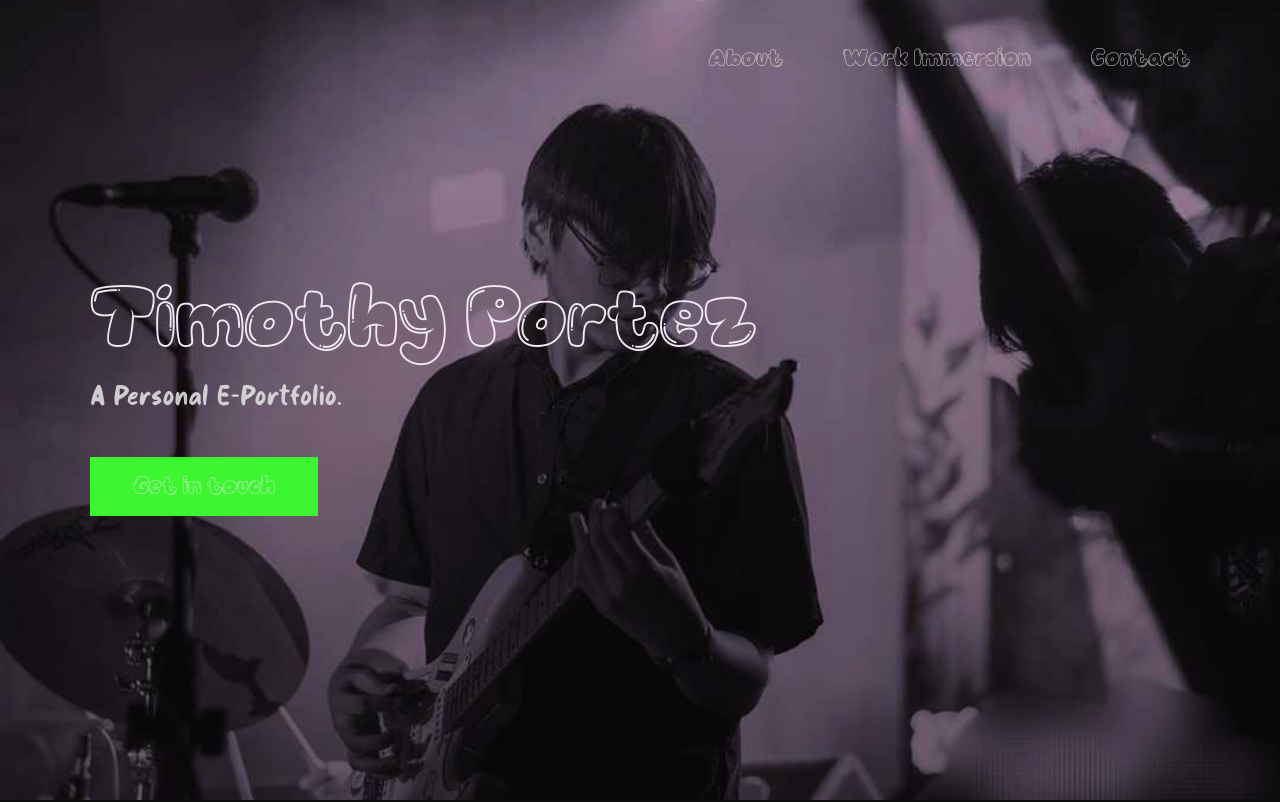
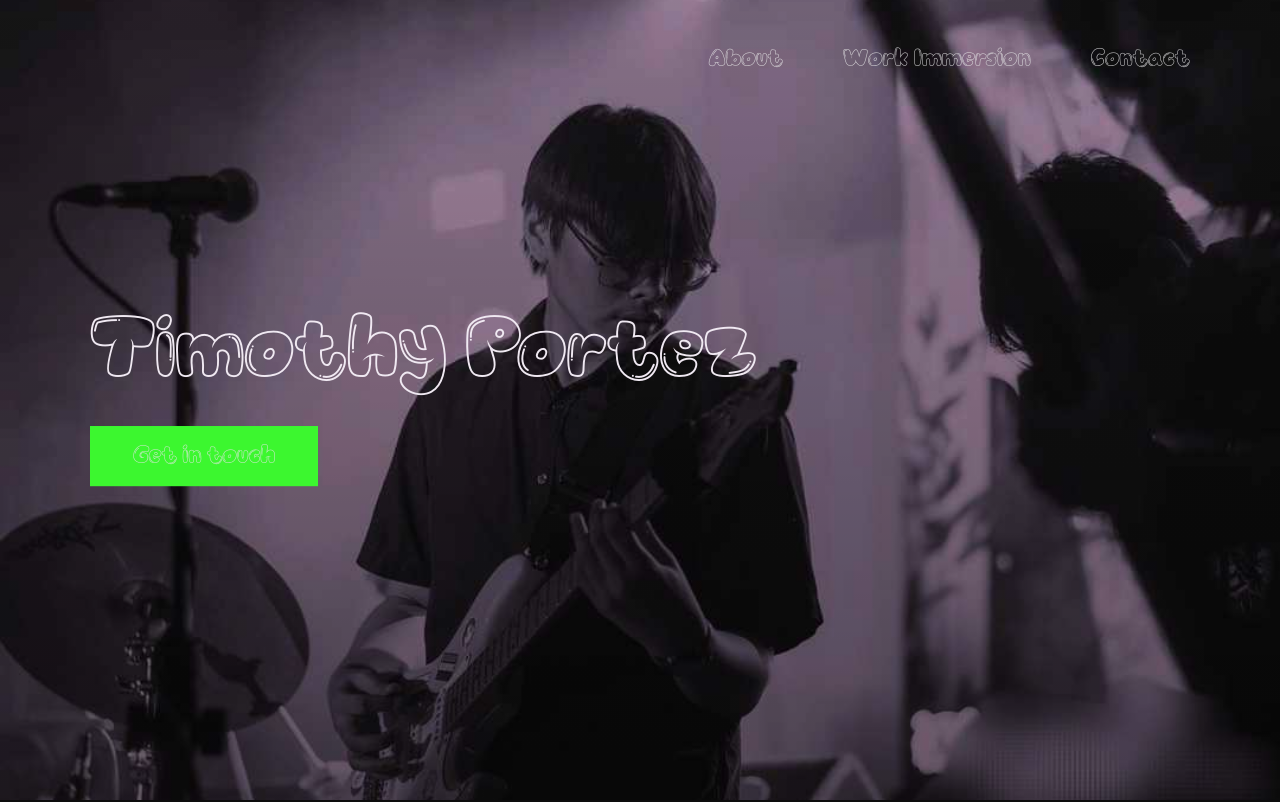
Before and after one commit to timothy-portez/E-Portfolio, a plain HTML site: page index.html in a window 1280 px wide. Shown: the top 802 px of the page. Drawn offline with Linux system fonts and the light colour scheme.

Commit message:
sdnfjjdssfns

```diff
--- a/index.html
+++ b/index.html
@@ -35,7 +35,7 @@
         <h1 class="heading-primary">
           <span>Timothy Portez</span>
         </h1>
-        <p>A Personal E-Portfolio.</p>
+        <br>
         <a href="#contact" class="btn btn--pink">Get in touch</a>
       </div>
     </div>
```
